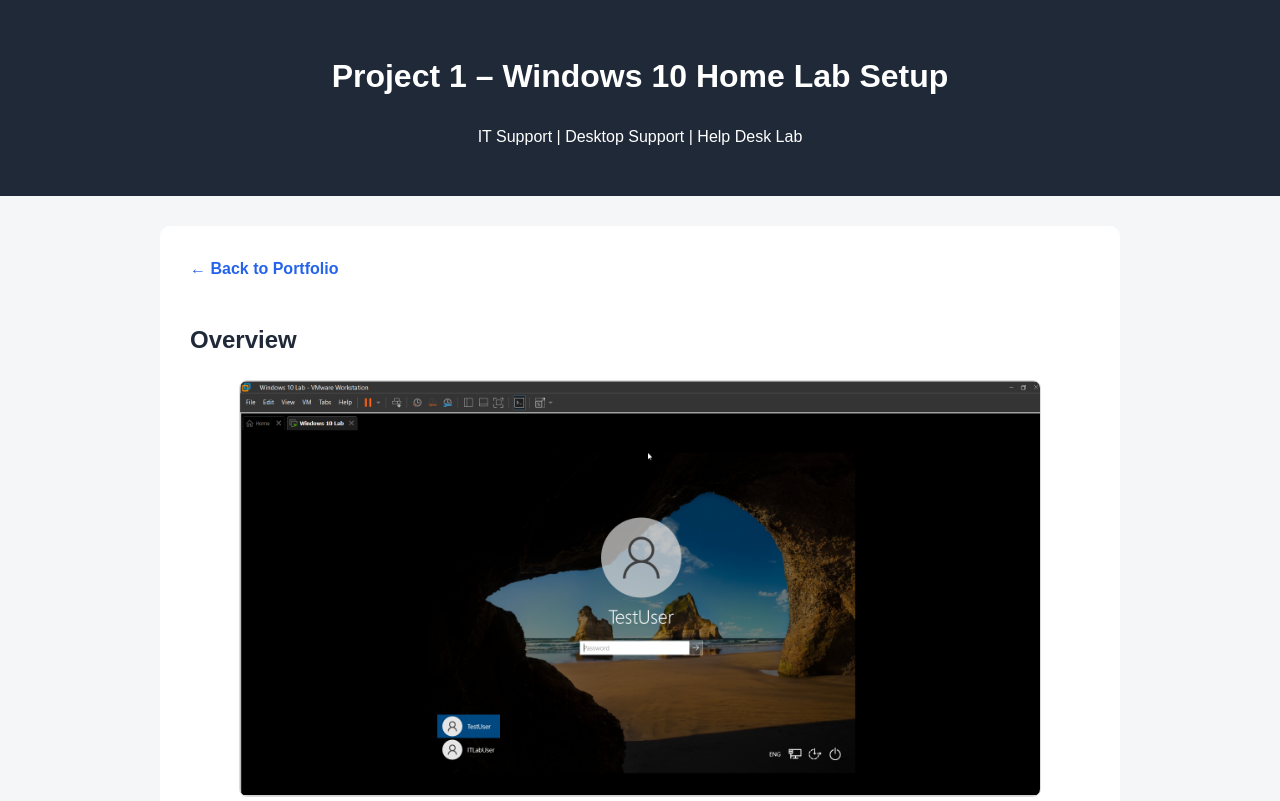
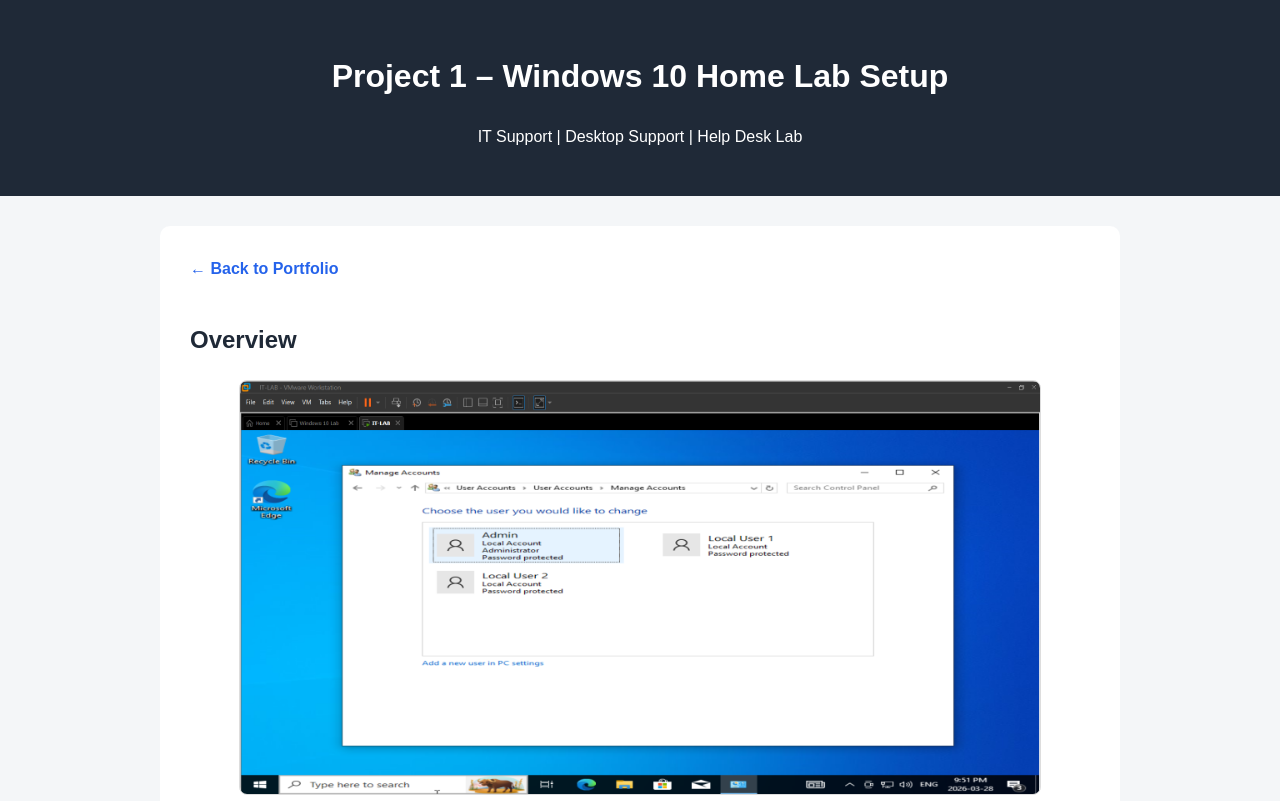
Before and after one commit to harjot0308/harjotsingh.github.io, a plain HTML site: page project1.html in a window 1280 px wide. Shown: the top 801 px of the page. Drawn offline with Linux system fonts and the light colour scheme.

Commit message:
Update project1.html

```diff
--- a/project1.html
+++ b/project1.html
@@ -85,7 +85,7 @@
     <section class="section">
       <h2>Overview</h2>
 
-      <img src="images/multiple-users.png" alt="Multiple user accounts created in Windows 10">
+      <img src="images/before.png" alt="Multiple user accounts created in Windows 10">
 
       <p>
         Built a Windows 10 virtual lab using VMware Workstation Pro to develop hands-on
```
